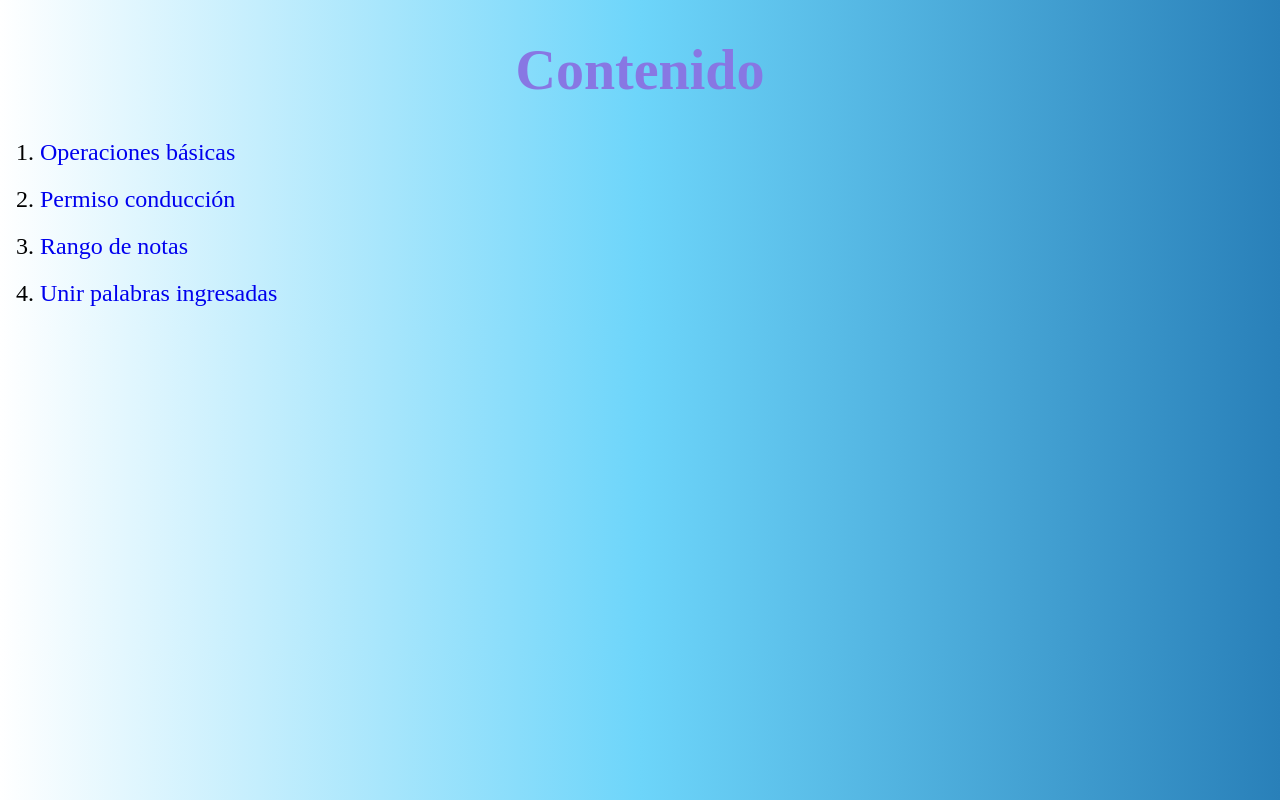
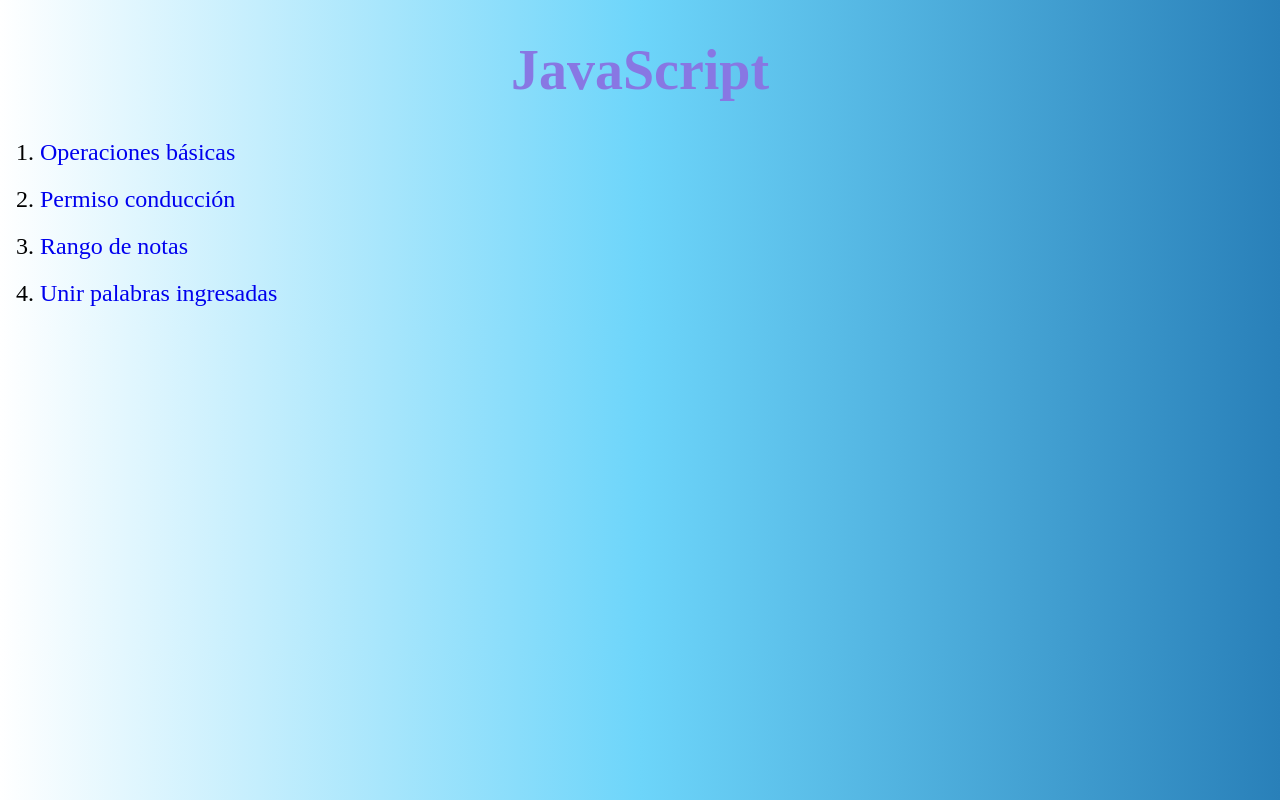
Before and after one commit to julianesp/practice, a plain HTML site: page index.html in a window 1280 px wide. Drawn offline with Linux system fonts and the light colour scheme.

Commit message:
Agregando imagen de pestaña con su formato

```diff
--- a/index.html
+++ b/index.html
@@ -6,13 +6,13 @@
     <meta http-equiv="X-UA-Compatible" content="IE=edge">
     <meta name="viewport" content="width=device-width, initial-scale=1.0">
     <title>Contenido</title>
-    <link rel="icon" href="../assets/img/js.png">
+    <link rel="icon" href="./assets/img/js.ico">
     <link rel="stylesheet" href="./styles.css">
 </head>
 
 <body>
 
-    <h1>Contenido</h1>
+    <h1>JavaScript</h1>
 
     <section class="practicing">
 
```
Also changed, not shown: assets/img/js.ico (added).
